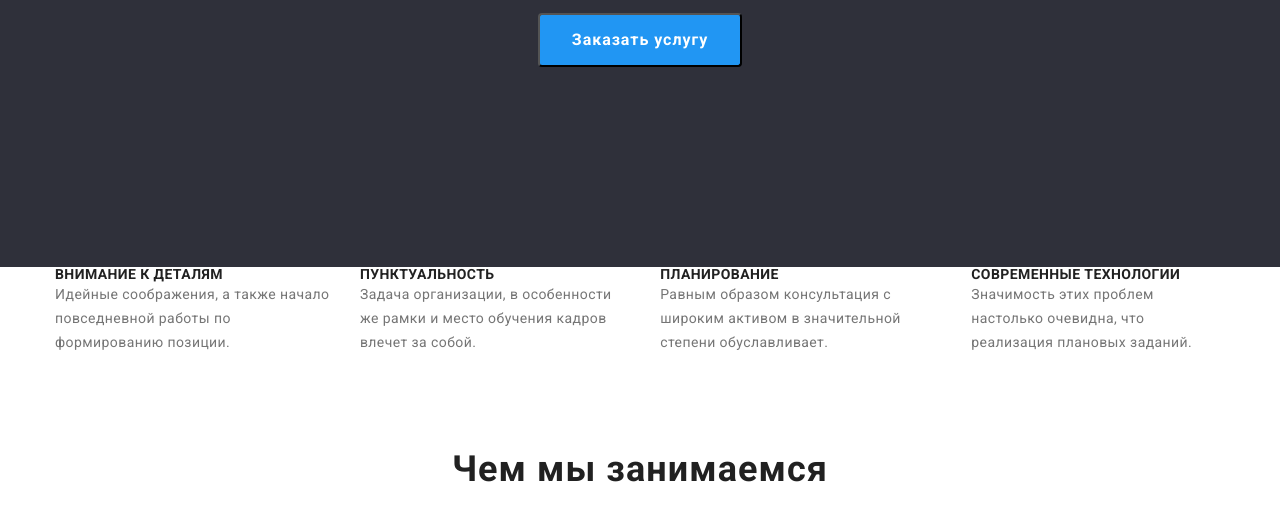
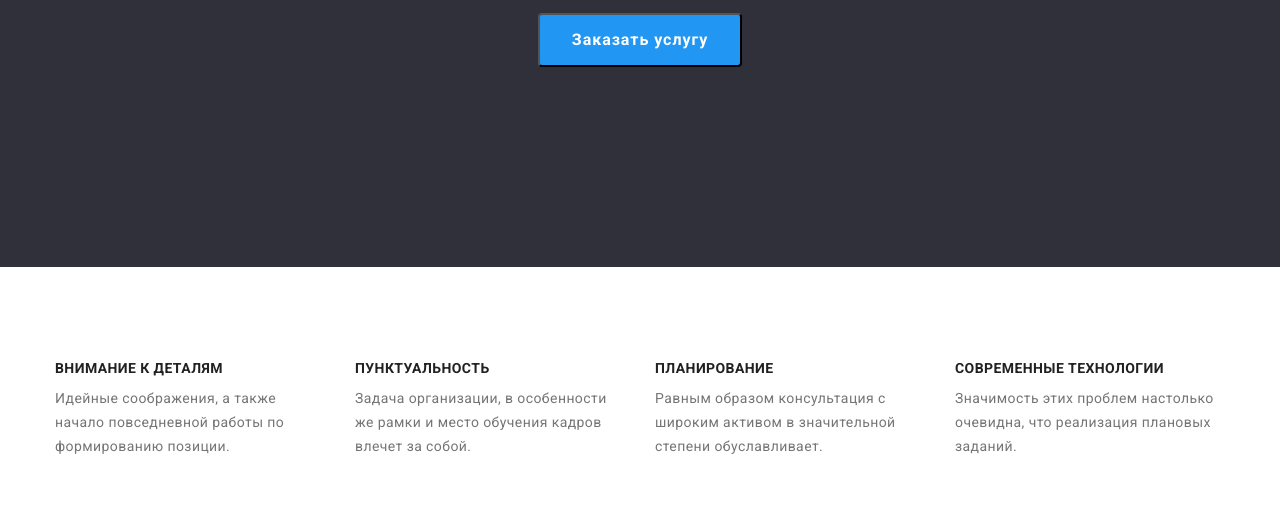
Before and after one commit to baiga001/goit-markup-hw-03, a plain HTML site: page index.html in a window 1280 px wide. Shown: the part 434-952 px from the top of the page. Drawn offline with nearby package versions, Linux system fonts and the light colour scheme.

Commit message:
Внесены изменения по секции "Наши преимущества"

```diff
--- a/css/styles.css
+++ b/css/styles.css
@@ -190,25 +190,31 @@ body{
 /* =============== /HERO =============== */
 
 /* =============== НАШИ ПРЕИМУЩЕСТВА =============== */
-.advantages-section{}
+.advantages-section{
+    padding-top: 94px;
+}
 .advantages-section-header{
     font-weight: 700;
     font-size: 14px;
     line-height: 1.14;
     letter-spacing: 0.03em;
     text-transform: uppercase;
+    margin-bottom: 10px;
 
     color: #212121;
 }
-/* =============== /НАШИ ПРЕИМУЩЕСТВА =============== */
 .advantages-section-list{
-        display: flex;
-        margin-right: -30px;
+    display: flex;
+    margin-right: -30px;
 }
 .advantages-section-list-item{
-        margin-right: 30px;
-        flex-basis: calc(100%-120px) / 4);
+    width: 270px;
+    margin-right: 30px;
+    flex-basis: calc(100%-120px) / 4);
 }
+/* =============== /НАШИ ПРЕИМУЩЕСТВА =============== */
+
+
 .section-header{
     font-weight: 700;
     font-size: 36px;
@@ -227,6 +233,8 @@ body{
 
     color: var(--description-section-color)
 }
+
+
 
 /* =============== ЧЕМ МЫ ЗАНИМАЕМСЯ =============== */
 .our-job-section-list{
```
